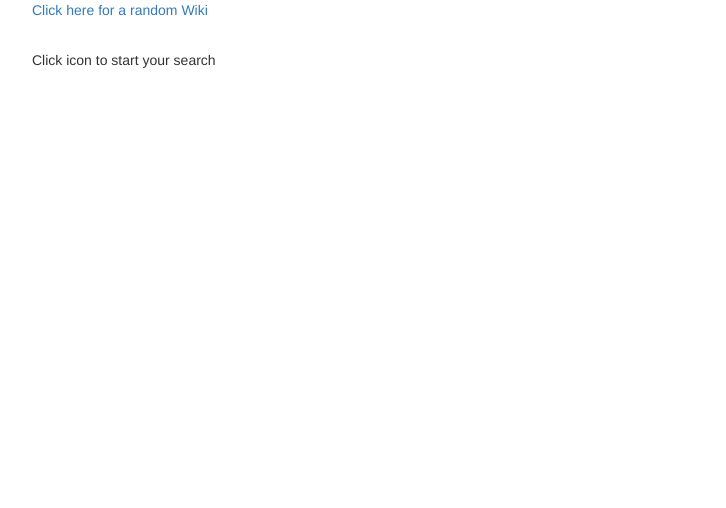
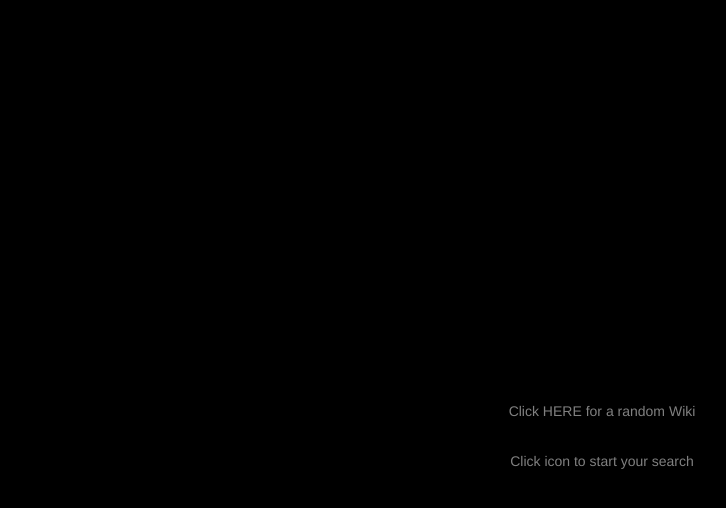
Before and after one commit to EdimusPrime/fcc-Wiki-Viewer-project, a plain HTML site: page index.html in a window 1280 px wide. Shown: the whole page, without its empty margins (38-764 px from the left). Drawn offline with nearby package versions, Linux system fonts and the light colour scheme.

Commit message:
Start of CSS

```diff
--- a/css/style.css
+++ b/css/style.css
@@ -0,0 +1,24 @@
+
+
+body{
+	/*width: 100vw;*/
+	height: 100vh;
+	margin: auto;
+		background-color: black;
+}
+
+a{
+	color: grey;
+	text-transform: uppercase;
+}
+
+ p{
+	color: grey;
+}
+
+
+.wiki{
+	border: 1px solid black;
+	padding: 30rem;
+	margin-top: 10rem;
+}
--- a/index.html
+++ b/index.html
@@ -8,8 +8,8 @@
 </head>
 <body>
 
-<div class="main container">
-<a href="https://en.wikipedia.org/wiki/Special:Random" target="_blank"><p>Click here for a random Wiki</p></a>
+<div class="main container wiki text-center">
+<p>Click <a href="https://en.wikipedia.org/wiki/Special:Random" target="_blank">here</a> for a random Wiki</p>
 <img src="">
 <p>Click icon to start your search</p>
 </div>
```
